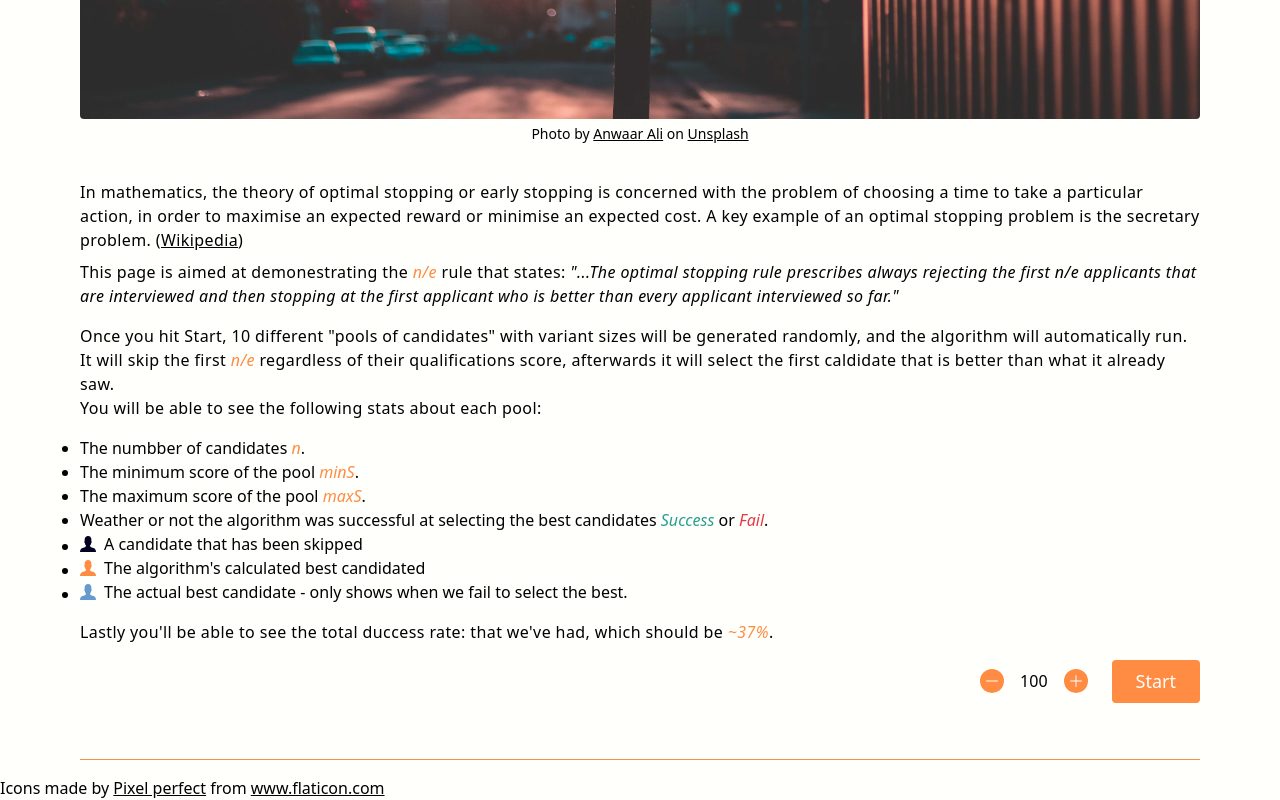
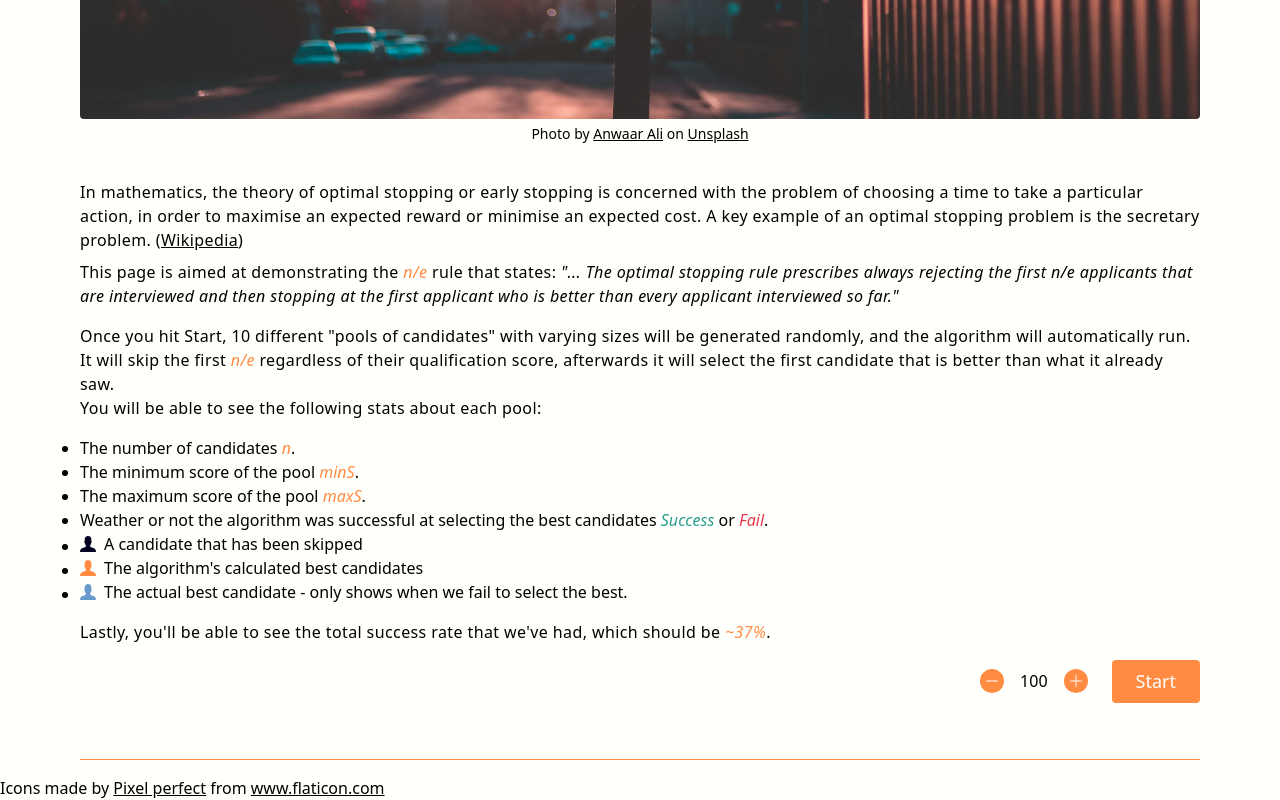
Before and after one commit to khalid-dabjan/optimal-stopping-problem, a Vue app: page / in a window 1280 px wide. Shown: the part 834-1634 px from the top of the page. Built offline with nearby package versions, Linux system fonts and the light colour scheme.

Commit message:
spelling fixes

```diff
--- a/public/index.html
+++ b/public/index.html
@@ -5,11 +5,11 @@
     <meta http-equiv="X-UA-Compatible" content="IE=edge">
     <meta name="viewport" content="width=device-width,initial-scale=1.0">
     <link rel="icon" href="<%= BASE_URL %>favicon.ico">
-    <title>osp</title>
+    <title>Optimal Stopping - The Secretary Problem</title>
   </head>
   <body>
     <noscript>
-      <strong>We're sorry but osp doesn't work properly without JavaScript enabled. Please enable it to continue.</strong>
+      <strong>We're sorry but Optimal Stopping - The Secretary Problem doesn't work properly without JavaScript enabled. Please enable it to continue.</strong>
     </noscript>
     <div id="app"></div>
     <!-- built files will be auto injected -->
--- a/src/App.vue
+++ b/src/App.vue
@@ -54,7 +54,7 @@ export default {
       <div class="px-20 py-4">
         <div class="border-b border-primary py-10">
           <h1 class="font-bold text-4xl text-center py-8">
-            Optimal Stopping (secretry problem)
+            Optimal Stopping (secretary problem)
           </h1>
           <div class="py-8">
             <img src="@/assets/stop.jpg" alt="stop sign" class="rounded" />
@@ -85,28 +85,28 @@ export default {
             >)
           </p>
           <p class="mb-4">
-            This page is aimed at demonestrating the
+            This page is aimed at demonstrating the
             <span class="code text-primary">n/e</span> rule that states:
             <span class="code"
-              >"...The optimal stopping rule prescribes always rejecting the
+              >"... The optimal stopping rule prescribes always rejecting the
               first n/e applicants that are interviewed and then stopping at the
               first applicant who is better than every applicant interviewed so
               far."</span
             >
           </p>
           <p>
-            Once you hit Start, 10 different "pools of candidates" with variant
+            Once you hit Start, 10 different "pools of candidates" with varying
             sizes will be generated randomly, and the algorithm will
             automatically run. It will skip the first
             <span class="code text-primary">n/e</span> regardless of their
-            qualifications score, afterwards it will select the first caldidate
+            qualification score, afterwards it will select the first candidate
             that is better than what it already saw.
             <br />
             You will be able to see the following stats about each pool:
           </p>
           <ul class="list-disc py-4">
             <li>
-              The numbber of candidates
+              The number of candidates
               <span class="code text-primary">n</span>.
             </li>
             <li>
@@ -165,7 +165,7 @@ export default {
                     h490.667c5.891-0.002,10.665-4.779,10.664-10.67C511.993,500.461,511.886,499.595,511.676,498.752z"
                   />
                 </svg>
-                The algorithm's calculated best candidated
+                The algorithm's calculated best candidates
               </div>
             </li>
             <li>
@@ -194,7 +194,7 @@ export default {
             </li>
           </ul>
           <p>
-            Lastly you'll be able to see the total duccess rate: that we've had,
+            Lastly, you'll be able to see the total success rate that we've had,
             which should be
             <span class="code text-primary">~37%</span>.
           </p>
```
Also changed, not shown: 1 other file (tests, documents, lock files or other folders).
